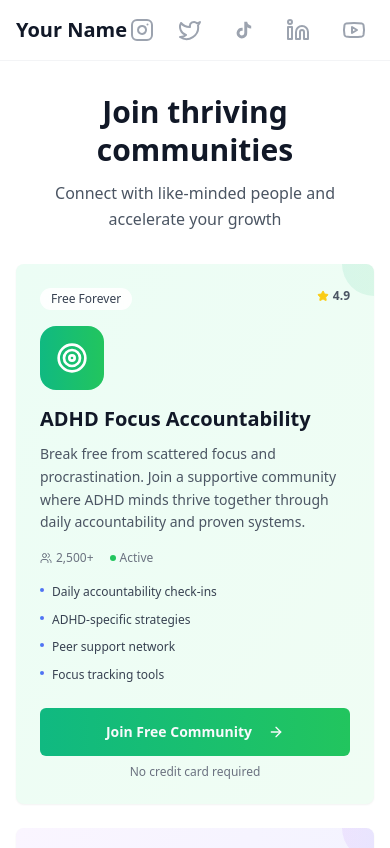
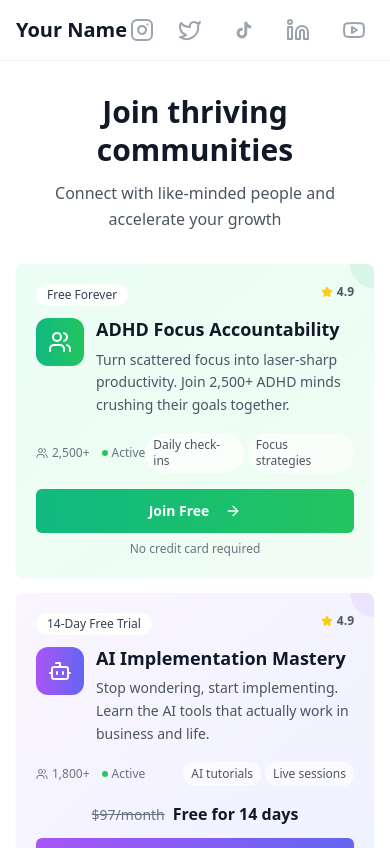
Before and after one commit to ameerry1998/bloom-connect-me, a React (Vite) app: page / in a window 390 px wide. Shown: the top 848 px of the page. Built offline with nearby package versions, Linux system fonts and the light colour scheme.

Commit message:
Refactor: Improve community descriptions and mobile design
- Trimmed community descriptions for brevity and mystery.
- Optimized layout for mobile-first design, inspired by mobile-friendly sites.

```diff
--- a/src/components/CommunityLinks.tsx
+++ b/src/components/CommunityLinks.tsx
@@ -2,44 +2,44 @@
 import { Button } from "@/components/ui/button";
 import { Card, CardContent } from "@/components/ui/card";
 import { Badge } from "@/components/ui/badge";
-import { Users, Bot, ArrowRight, Star, Clock, Target } from "lucide-react";
+import { Users, Bot, ArrowRight, Star } from "lucide-react";
 
 const CommunityLinks = () => {
   const communities = [
     {
       name: "ADHD Focus Accountability",
-      description: "Break free from scattered focus and procrastination. Join a supportive community where ADHD minds thrive together through daily accountability and proven systems.",
-      icon: Target,
-      url: "https://circle.so/your-community", // Replace with your actual Circle community URL
+      description: "Turn scattered focus into laser-sharp productivity. Join 2,500+ ADHD minds crushing their goals together.",
+      icon: Users,
+      url: "https://circle.so/your-community",
       color: "from-emerald-500 to-green-500",
       bgColor: "from-emerald-50 to-green-50",
       members: "2,500+",
       price: "Free Forever",
-      features: ["Daily accountability check-ins", "ADHD-specific strategies", "Peer support network", "Focus tracking tools"]
+      features: ["Daily check-ins", "Focus strategies", "Peer support"]
     },
     {
       name: "AI Implementation Mastery",
-      description: "Stop wondering how to use AI and start implementing. Learn practical AI tools and automation strategies that actually work in business and life.",
+      description: "Stop wondering, start implementing. Learn the AI tools that actually work in business and life.",
       icon: Bot,
-      url: "https://skool.com/your-community", // Replace with your actual Skool community URL
+      url: "https://skool.com/your-community",
       color: "from-purple-500 to-indigo-500",
       bgColor: "from-purple-50 to-indigo-50",
       members: "1,800+",
       price: "14-Day Free Trial",
       originalPrice: "$97/month",
-      features: ["Step-by-step AI tutorials", "Live implementation sessions", "AI tool reviews & demos", "Business automation guides"]
+      features: ["AI tutorials", "Live sessions", "Business automation"]
     }
   ];
 
   return (
-    <div className="space-y-6">
+    <div className="space-y-4">
       {communities.map((community) => {
         const IconComponent = community.icon;
         return (
           <Card key={community.name} className={`group hover:shadow-lg transition-all duration-300 border-0 bg-gradient-to-br ${community.bgColor} overflow-hidden relative`}>
-            <CardContent className="p-6">
-              {/* Top badges */}
-              <div className="flex justify-between items-start mb-4">
+            <CardContent className="p-5">
+              {/* Top section */}
+              <div className="flex justify-between items-start mb-3">
                 <Badge className="bg-white/90 text-gray-700 backdrop-blur-sm font-medium text-xs">
                   {community.price}
                 </Badge>
@@ -49,22 +49,25 @@ const CommunityLinks = () => {
                 </div>
               </div>
 
-              {/* Icon */}
-              <div className={`w-16 h-16 rounded-2xl bg-gradient-to-r ${community.color} flex items-center justify-center mb-4 group-hover:scale-105 transition-transform duration-300`}>
-                <IconComponent className="h-8 w-8 text-white" />
+              {/* Icon & Content */}
+              <div className="flex items-start gap-3 mb-4">
+                <div className={`w-12 h-12 rounded-xl bg-gradient-to-r ${community.color} flex items-center justify-center group-hover:scale-105 transition-transform duration-300 flex-shrink-0`}>
+                  <IconComponent className="h-6 w-6 text-white" />
                 </div>
 
-              {/* Content */}
-              <h3 className="text-xl font-bold text-gray-900 mb-3 leading-tight">
+                <div className="flex-1 min-w-0">
+                  <h3 className="text-lg font-bold text-gray-900 mb-2 leading-tight">
                     {community.name}
                   </h3>
-
-              <p className="text-gray-600 mb-4 leading-relaxed text-sm">
+                  <p className="text-gray-600 text-sm leading-relaxed">
                     {community.description}
                   </p>
+                </div>
+              </div>
 
               {/* Stats */}
-              <div className="flex items-center gap-4 mb-4 text-xs text-gray-500">
+              <div className="flex items-center justify-between mb-4">
+                <div className="flex items-center gap-3 text-xs text-gray-500">
                   <div className="flex items-center gap-1">
                     <Users className="h-3 w-3" />
                     <span className="font-medium">{community.members}</span>
@@ -75,47 +78,47 @@ const CommunityLinks = () => {
                   </div>
                 </div>
 
-              {/* Features */}
-              <div className="space-y-2 mb-6">
-                {community.features.map((feature, index) => (
-                  <div key={index} className="flex items-start gap-2 text-xs text-gray-700">
-                    <div className="w-1 h-1 bg-gradient-to-r from-blue-500 to-indigo-500 rounded-full mt-1.5 flex-shrink-0"></div>
-                    <span className="leading-relaxed">{feature}</span>
-                  </div>
+                {/* Features as badges */}
+                <div className="flex gap-1">
+                  {community.features.slice(0, 2).map((feature, index) => (
+                    <span key={index} className="text-xs bg-white/70 text-gray-600 px-2 py-1 rounded-full">
+                      {feature}
+                    </span>
                   ))}
                 </div>
+              </div>
 
-              {/* Pricing */}
+              {/* Pricing for paid community */}
               {community.originalPrice && (
-                <div className="mb-4 text-center">
+                <div className="text-center mb-3">
                   <span className="text-sm text-gray-500 line-through">{community.originalPrice}</span>
-                  <span className="text-lg font-bold text-gray-900 ml-2">Free for 14 days</span>
+                  <span className="text-base font-bold text-gray-900 ml-2">Free for 14 days</span>
                 </div>
               )}
 
-              {/* CTA Button - Larger for mobile */}
+              {/* CTA Button */}
               <Button
                 asChild
                 size="lg"
-                className={`w-full bg-gradient-to-r ${community.color} hover:shadow-lg transform active:scale-95 transition-all duration-200 text-sm font-semibold py-4 h-12`}
+                className={`w-full bg-gradient-to-r ${community.color} hover:shadow-lg transform active:scale-95 transition-all duration-200 text-sm font-semibold py-3 h-11`}
               >
                 <a href={community.url} target="_blank" rel="noopener noreferrer">
-                  {community.price === "Free Forever" ? "Join Free Community" : "Start Free Trial"}
+                  {community.price === "Free Forever" ? "Join Free" : "Start Free Trial"}
                   <ArrowRight className="ml-2 h-4 w-4" />
                 </a>
               </Button>
 
-              {/* Additional CTA text */}
+              {/* Fine print */}
               <p className="text-center text-xs text-gray-500 mt-2">
                 {community.price === "Free Forever"
                   ? "No credit card required"
-                  : "Cancel anytime during trial"
+                  : "Cancel anytime"
                 }
               </p>
             </CardContent>
 
-            {/* Decorative background element */}
-            <div className={`absolute -top-8 -right-8 w-16 h-16 bg-gradient-to-r ${community.color} rounded-full opacity-10 group-hover:scale-125 transition-transform duration-500`}></div>
+            {/* Decorative element */}
+            <div className={`absolute -top-6 -right-6 w-12 h-12 bg-gradient-to-r ${community.color} rounded-full opacity-10 group-hover:scale-125 transition-transform duration-500`}></div>
           </Card>
         );
       })}
```
Lines whose indentation alone changed are shown as unchanged.
